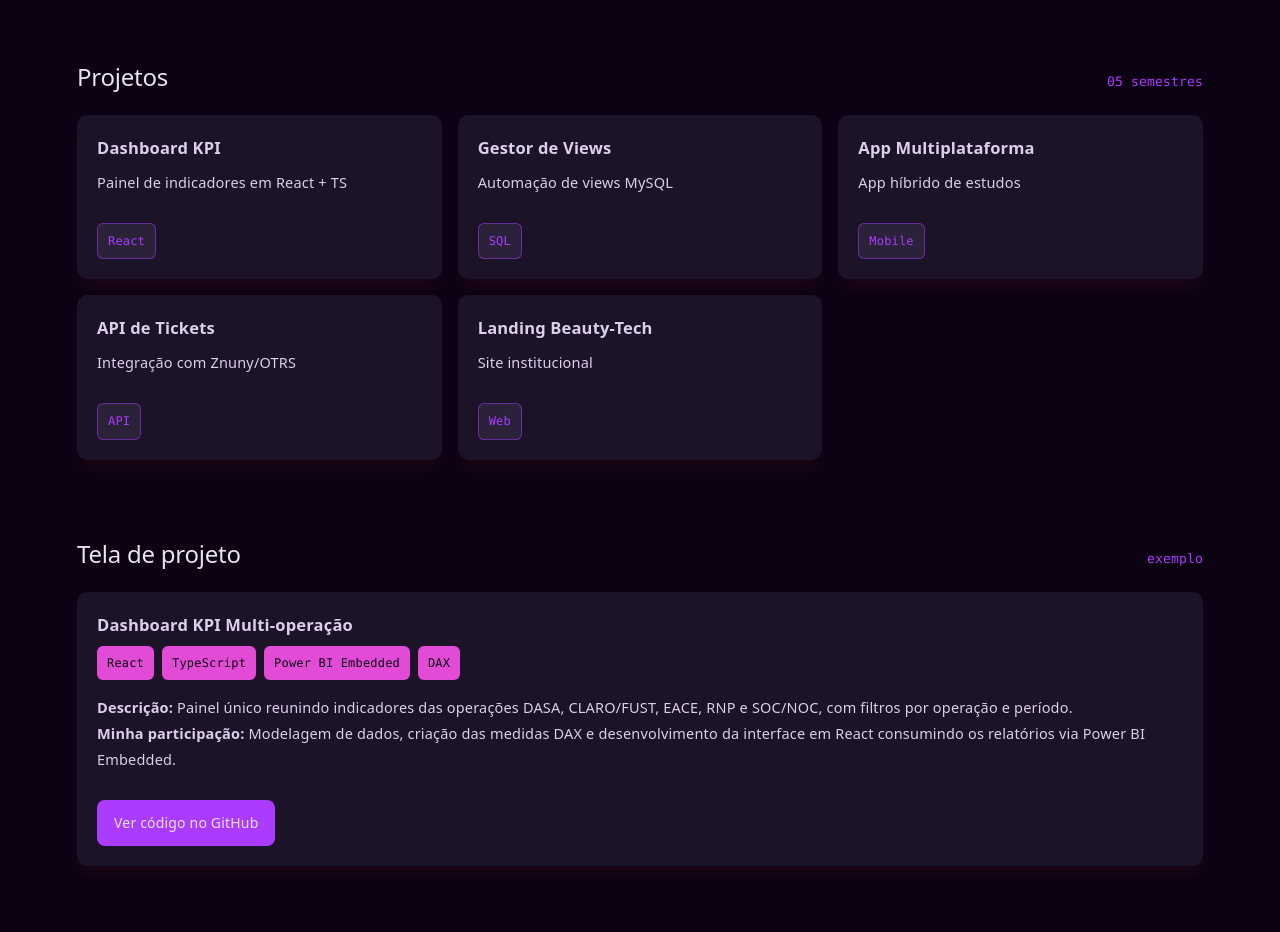
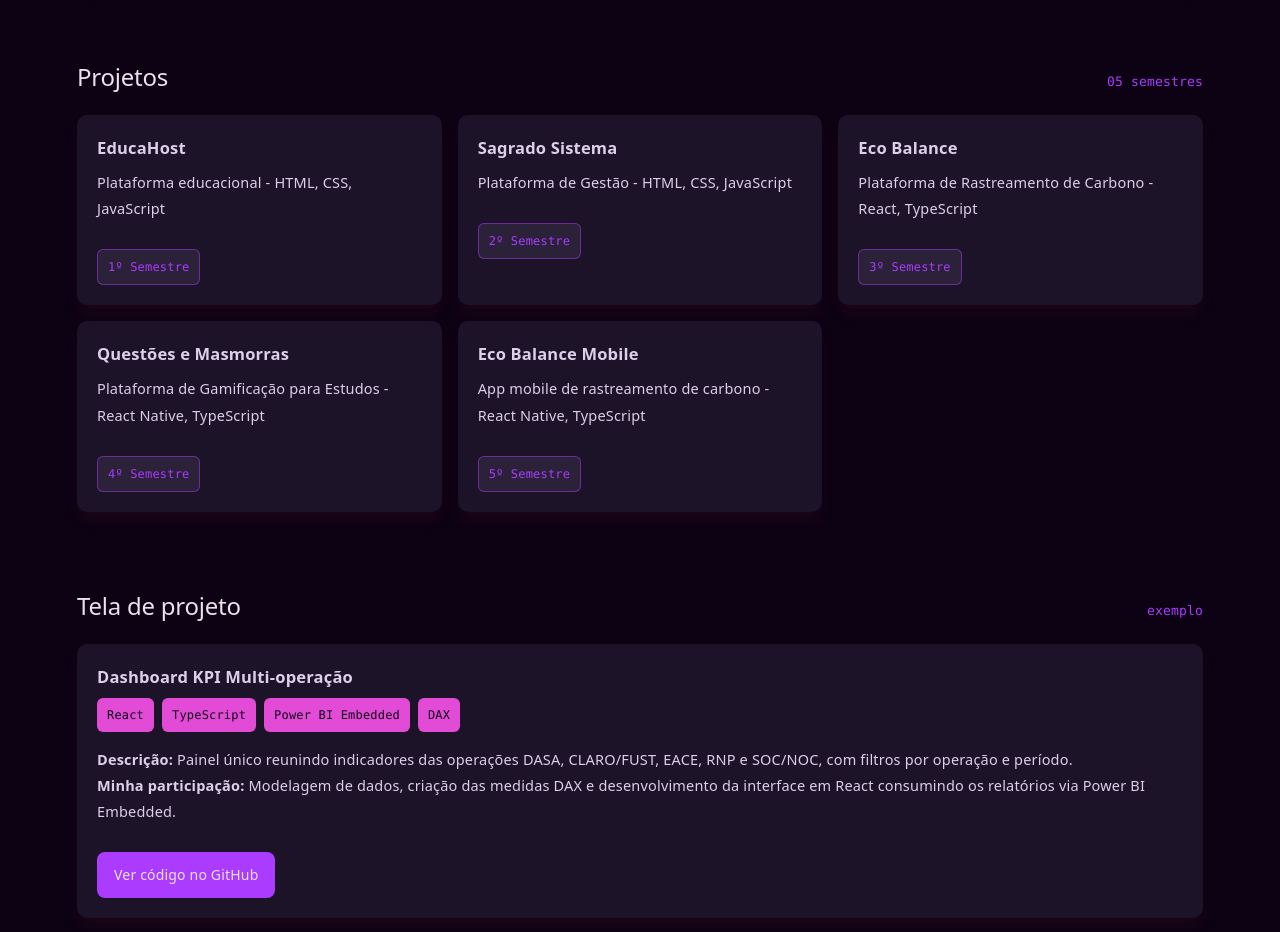
Before and after one commit to Viviane-rezende/meu-portfolio, a React (Vite) app: page / in a window 1280 px wide. Shown: the part 1980-2912 px from the top of the page. Built offline with nearby package versions, Linux system fonts and the light colour scheme.

Commit message:
Adiciona cards de projetos

```diff
--- a/src/pages/Home.tsx
+++ b/src/pages/Home.tsx
@@ -48,11 +48,11 @@ const languages = [
 ];
 
 const projects = [
-  { id: "kpi-dashboard", category: "React", title: "Dashboard KPI", summary: "Painel de indicadores em React + TS" },
-  { id: "views-manager", category: "SQL", title: "Gestor de Views", summary: "Automação de views MySQL" },
-  { id: "multi-app", category: "Mobile", title: "App Multiplataforma", summary: "App híbrido de estudos" },
-  { id: "tickets-api", category: "API", title: "API de Tickets", summary: "Integração com Znuny/OTRS" },
-  { id: "beauty-landing", category: "Web", title: "Landing Beauty-Tech", summary: "Site institucional" },
+  { id: "EducaHost", category: "1º Semestre", title: "EducaHost", summary: "Plataforma educacional - HTML, CSS, JavaScript" },
+  { id: "SagradoSistema", category: "2º Semestre", title: "Sagrado Sistema", summary: "Plataforma de Gestão - HTML, CSS, JavaScript" },
+  { id: "EcoBalance", category: "3º Semestre", title: "Eco Balance", summary: "Plataforma de Rastreamento de Carbono - React, TypeScript" },
+  { id: "QeM", category: "4º Semestre", title: "Questões e Masmorras", summary: "Plataforma de Gamificação para Estudos - React Native, TypeScript" },
+  { id: "Eco Balance Mobile", category: "5º Semestre", title: "Eco Balance Mobile", summary: "App mobile de rastreamento de carbono - React Native, TypeScript" },
 ];
 
 {/*const curso = [
```
